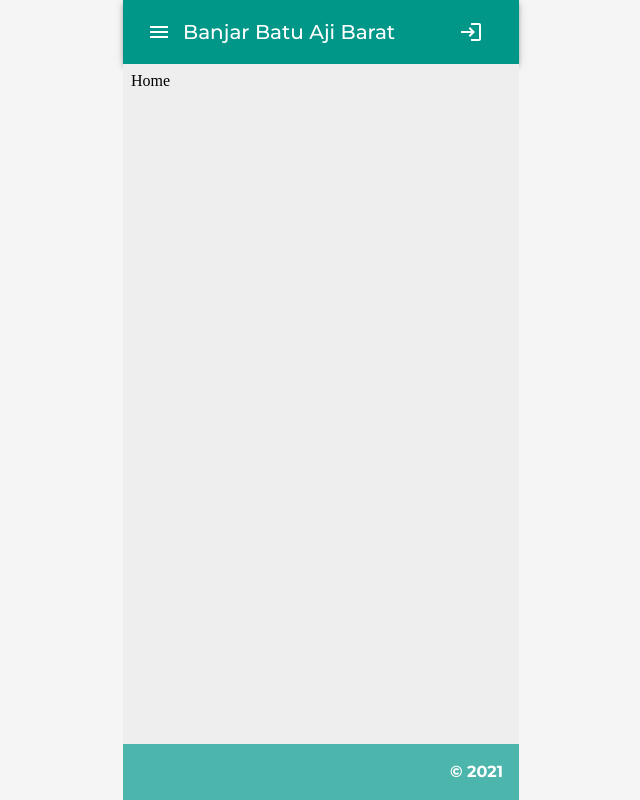
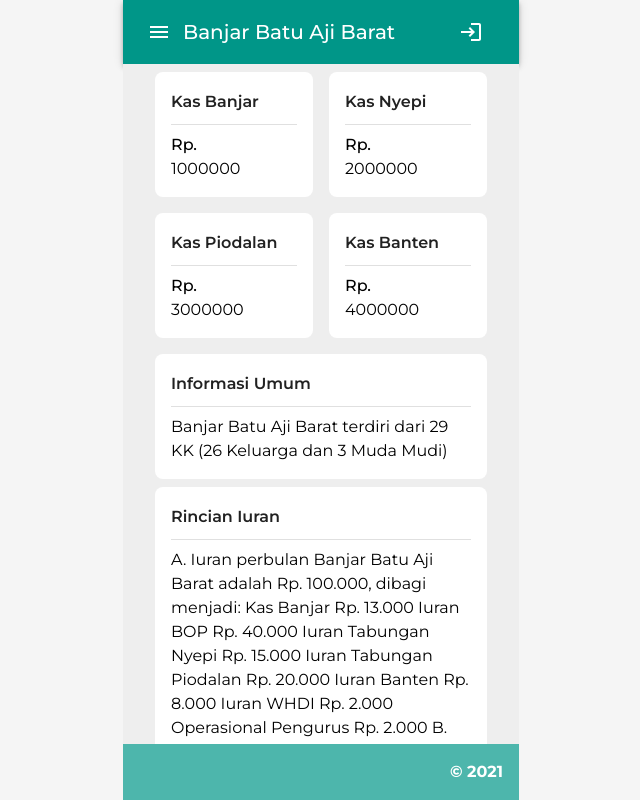
Before and after one commit to igks/banjar-spa, a React (Vite) app: page /home in a window 1280 px wide. Shown: the whole page, without its empty margins (319-959 px from the left). Built offline with nearby package versions, Linux system fonts and the light colour scheme.

Commit message:
feat: home static content

```diff
--- a/package.json
+++ b/package.json
@@ -14,6 +14,7 @@
     "@emotion/styled": "^11.11.0",
     "@fontsource/roboto": "^5.0.8",
     "@mui/icons-material": "^5.14.11",
+    "@mui/lab": "^5.0.0-alpha.146",
     "@mui/material": "^5.14.11",
     "@mui/styled-engine-sc": "^5.14.11",
     "@reduxjs/toolkit": "^1.9.6",
--- /dev/null
+++ b/src/pages/home/CardInfo.tsx
@@ -0,0 +1,32 @@
+import { Box, Divider, Typography } from "@mui/material";
+import { palettes, spacing } from "../../constants/theme";
+
+export type CardInfoProps = {
+  title: string;
+  content: string;
+};
+
+const CardInfo = ({ title, content }: CardInfoProps) => {
+  return (
+    <Box
+      sx={{
+        backgroundColor: palettes.common.white,
+        padding: spacing(2),
+        borderRadius: spacing(1),
+      }}
+    >
+      <Typography
+        variant="subtitle1"
+        fontWeight={600}
+        color={palettes.text.primary}
+        sx={{ marginBottom: spacing(1) }}
+      >
+        {title}
+      </Typography>
+      <Divider sx={{ marginBottom: spacing(1) }} />
+      <Typography>{content}</Typography>
+    </Box>
+  );
+};
+
+export default CardInfo;
--- /dev/null
+++ b/src/pages/home/CardSaldo.tsx
@@ -0,0 +1,33 @@
+import { Box, Divider, Typography } from "@mui/material";
+import { palettes, spacing } from "../../constants/theme";
+
+export type CardSaldoProps = {
+  title: string;
+  value: string;
+};
+
+const CardSaldo = ({ title, value }: CardSaldoProps) => {
+  return (
+    <Box
+      sx={{
+        backgroundColor: palettes.common.white,
+        padding: spacing(2),
+        borderRadius: spacing(1),
+      }}
+    >
+      <Typography
+        variant="subtitle1"
+        fontWeight={600}
+        color={palettes.text.primary}
+        sx={{ marginBottom: spacing(1) }}
+      >
+        {title}
+      </Typography>
+      <Divider sx={{ marginBottom: spacing(1) }} />
+      <Typography fontWeight={500}>Rp.</Typography>
+      <Typography>{value}</Typography>
+    </Box>
+  );
+};
+
+export default CardSaldo;
--- /dev/null
+++ b/src/pages/home/CardTimeline.tsx
@@ -0,0 +1,99 @@
+import { Box, Divider, Typography } from "@mui/material";
+import { palettes, spacing } from "../../constants/theme";
+import Timeline from "@mui/lab/Timeline";
+import TimelineItem, { timelineItemClasses } from "@mui/lab/TimelineItem";
+import TimelineSeparator from "@mui/lab/TimelineSeparator";
+import TimelineConnector from "@mui/lab/TimelineConnector";
+import TimelineContent from "@mui/lab/TimelineContent";
+import TimelineDot from "@mui/lab/TimelineDot";
+
+const CardTimeline = () => {
+  const pengurus = [
+    {
+      periode: "2020 - Sekarang",
+      ketua: "Nyoman Arsanayasa",
+      bendahara: " Ni Wayan Yuli Astuti",
+      bendaharaBanten: "Rini Megasari",
+    },
+    {
+      periode: "2019 - 2020",
+      ketua: "Made Suardana",
+      bendahara: "Ni Wayan Yuli Astuti",
+      bendaharaBanten: "Sri Soemarni",
+    },
+    {
+      periode: "2018 - 2019",
+      ketua: "I Ketut Suwitra",
+      bendahara: "Ni Wayan Yuli Astuti",
+      bendaharaBanten: "Sri Soemarni",
+    },
+    {
+      periode: "2017 - 2018",
+      ketua: "I Gusti Made Suyasa",
+      bendahara: "Ni Wayan Yuli Astuti",
+      bendaharaBanten: "Sri Soemarni",
+    },
+    {
+      periode: "2016 - 2017",
+      ketua: " I Gusti Kade Sugiantara",
+      bendahara: "Ni Wayan Yuli Astuti",
+      bendaharaBanten: "Sri Soemarni",
+    },
+    {
+      periode: "2012 - 2016",
+      ketua: "Made Pariatna",
+      bendahara: "Sri Soemarni",
+      bendaharaBanten: "Sri Soemarni",
+    },
+  ];
+  return (
+    <Box
+      sx={{
+        backgroundColor: palettes.common.white,
+        padding: spacing(2),
+        borderRadius: spacing(1),
+      }}
+    >
+      <Typography
+        variant="subtitle1"
+        fontWeight={600}
+        color={palettes.text.primary}
+        sx={{ marginBottom: spacing(1) }}
+      >
+        Riwayat Pengurus
+      </Typography>
+      <Divider sx={{ marginBottom: spacing(1) }} />
+      <Timeline
+        sx={{
+          [`& .${timelineItemClasses.root}:before`]: {
+            flex: 0,
+            padding: 0,
+          },
+        }}
+      >
+        {pengurus.map((data) => (
+          <TimelineItem key={data.periode}>
+            <TimelineSeparator>
+              <TimelineDot color="primary" />
+              <TimelineConnector />
+            </TimelineSeparator>
+            <TimelineContent>
+              <Box>
+                <Typography variant="subtitle2">{data.periode}</Typography>
+                <Typography variant="body2">Ketua : {data.ketua}</Typography>
+                <Typography variant="body2">
+                  Bendahara : {data.bendahara}
+                </Typography>
+                <Typography variant="body2">
+                  Bendahara Banten : {data.bendaharaBanten}
+                </Typography>
+              </Box>
+            </TimelineContent>
+          </TimelineItem>
+        ))}
+      </Timeline>
+    </Box>
+  );
+};
+
+export default CardTimeline;
--- a/src/pages/home/index.tsx
+++ b/src/pages/home/index.tsx
@@ -1,7 +1,66 @@
-import React from "react";
+import Space from "../../components/Space";
+import CardSaldo, { CardSaldoProps } from "./CardSaldo";
+import { Container, Grid } from "@mui/material";
+import CardInfo from "./CardInfo";
+import CardTimeline from "./CardTimeline";
 
 const Home = () => {
-  return <div>Home</div>;
+  const list: CardSaldoProps[] = [
+    {
+      title: "Kas Banjar",
+      value: "1000000",
+    },
+    {
+      title: "Kas Nyepi",
+      value: "2000000",
+    },
+    { title: "Kas Piodalan", value: "3000000" },
+    { title: "Kas Banten", value: "4000000" },
+  ];
+
+  return (
+    <Container sx={{ padding: 0 }}>
+      <Grid container columnSpacing={2} rowSpacing={2}>
+        {list.map((item) => (
+          <Grid key={item.title} item xs={6}>
+            <CardSaldo title={item.title} value={item.value} />
+          </Grid>
+        ))}
+      </Grid>
+      <Space h={2} />
+      <CardInfo
+        title="Informasi Umum"
+        content="Banjar Batu Aji Barat terdiri dari 29 KK (26 Keluarga dan 3 Muda Mudi)"
+      />
+      <Space h={1} />
+      <CardInfo
+        title="Rincian Iuran"
+        content="A. Iuran perbulan Banjar Batu Aji Barat adalah
+        Rp. 100.000, dibagi menjadi:
+
+        Kas Banjar	Rp. 13.000
+        Iuran BOP	Rp. 40.000
+        Iuran Tabungan Nyepi	Rp. 15.000
+        Iuran Tabungan Piodalan	Rp. 20.000
+        Iuran Banten	Rp. 8.000
+        Iuran WHDI	Rp. 2.000
+        Operasional Pengurus	Rp. 2.000
+        B. Iuran perbulan Muda Mudi adalah
+        Rp. 75.000, dibagi menjadi:
+
+        Iuran BOP	Rp. 40.000
+        Iuran Tabungan Nyepi	Rp. 15.000
+        Iuran Tabungan Piodalan	Rp. 20.000
+        C. Arisan perbulan
+        Rp. 50.000
+
+        D. Iuran Pembangunan Pura
+        Rp. 1.000.000/KK dan dicicil 10 kali."
+      />
+      <Space h={1} />
+      <CardTimeline />
+    </Container>
+  );
 };
 
 export default Home;
```
Also changed, not shown: 1 other file (tests, documents, lock files or other folders).
